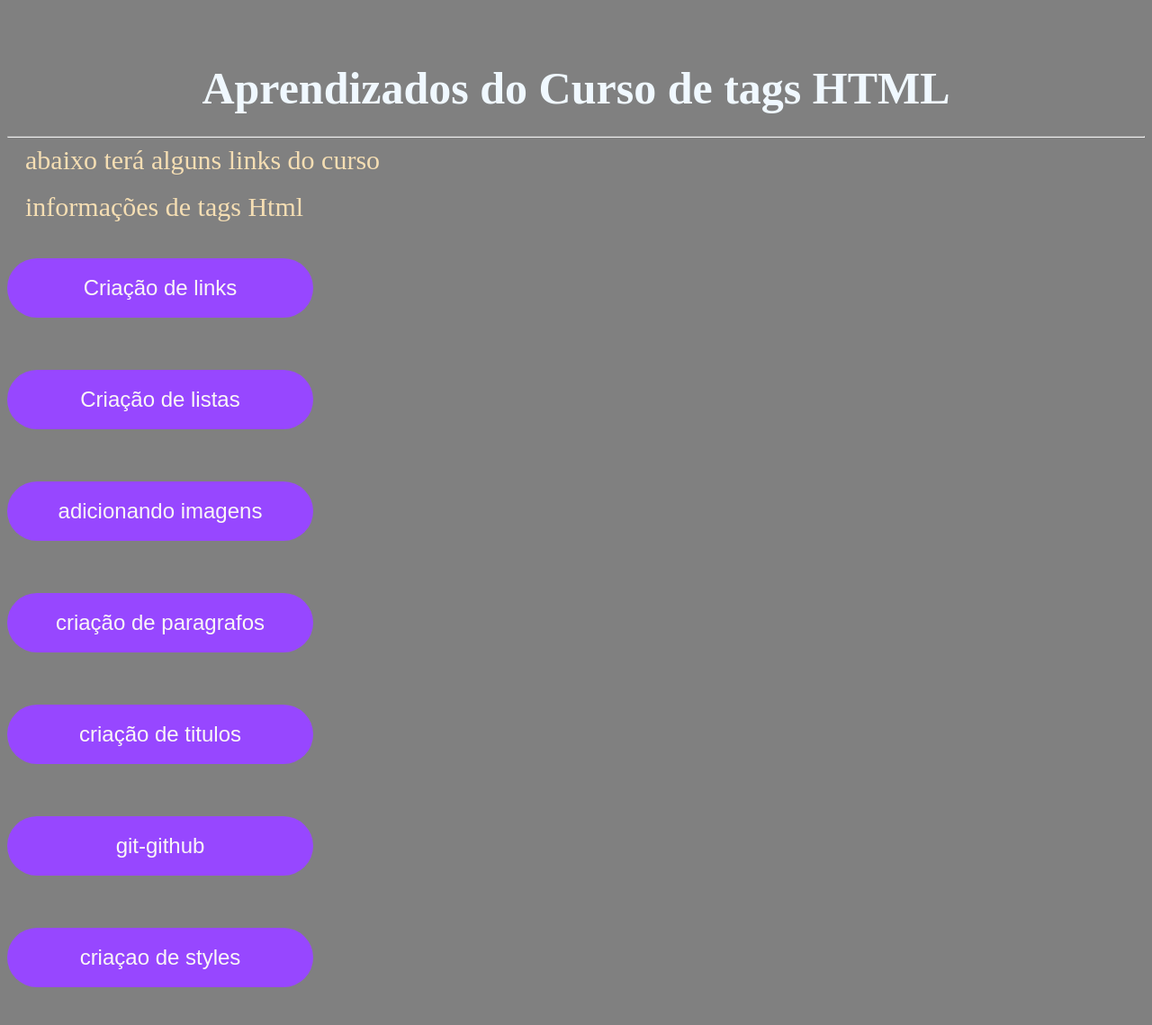
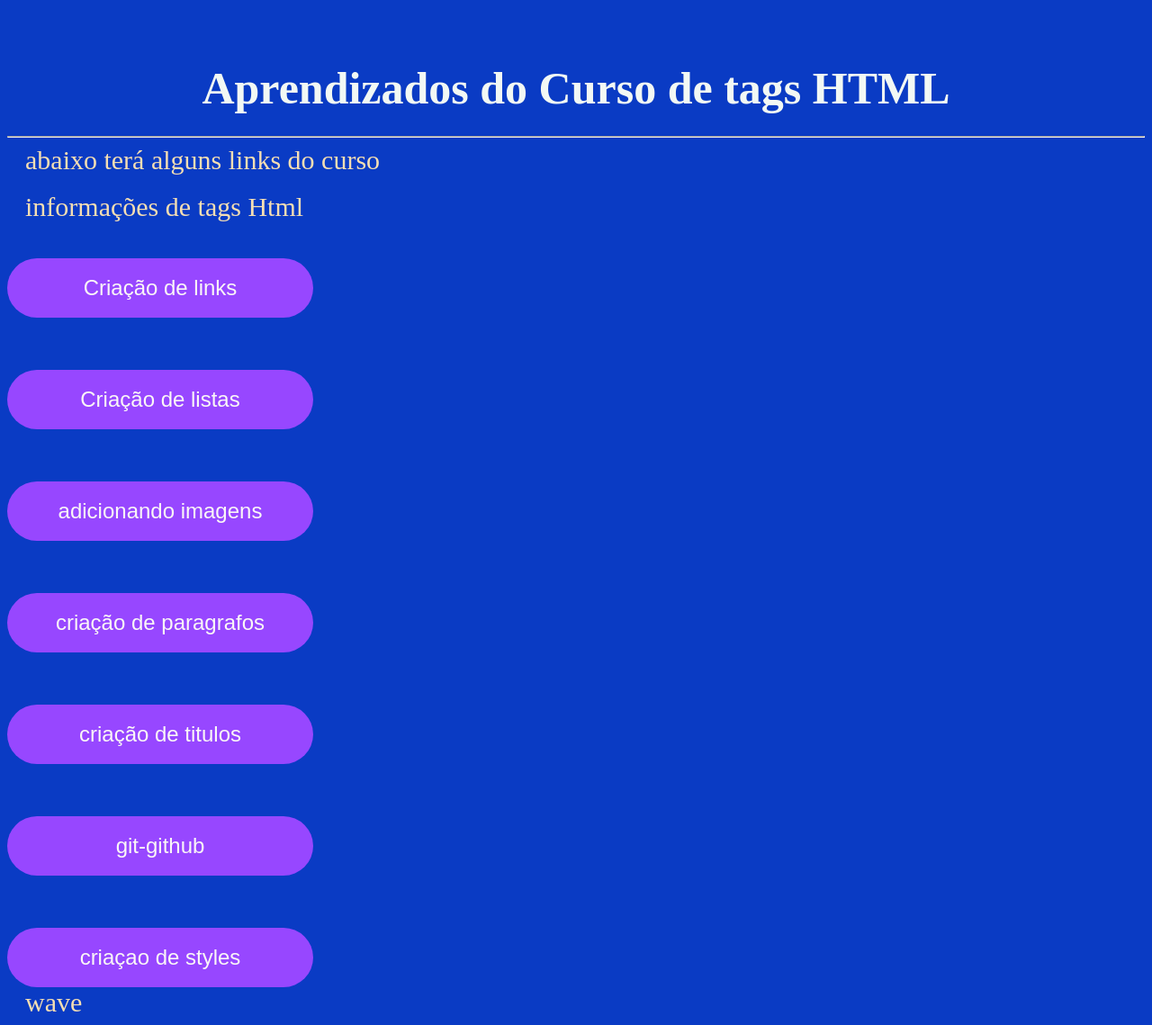
Before and after one commit to Weslemdev/curso, a plain HTML site: page index.html in a window 1280 px wide. Shown: the whole page at 90% size. Before the commit the page ends 1105 px from the top, so only its background shows below. Drawn offline with Linux system fonts and the light colour scheme.

Commit message:
inicial tag google search console

```diff
--- a/css/style.css
+++ b/css/style.css
@@ -3,13 +3,13 @@
 
 body h1{
     font-family:'Times New Roman', Times, serif;
-    color: aliceblue;
+    color: rgb(242, 248, 244);
     font-size: 50px;
     text-align: center;
     margin:69px auto 24px ;
 }
 body{
-    background-color:gray;
+    background-color:rgb(10, 59, 196);
 }
 
 p{
--- a/index.html
+++ b/index.html
@@ -7,6 +7,7 @@
     <link rel="stylesheet" href="css/style.css">
 
     <title>Curso Front-end</title>
+    <meta name="google-site-verification" content="7E9KApr5m2QRqmSVQxrczLgss1q79ZTZyPEiXMRw92U" />
 </head>
 <body>
     <h1>Aprendizados do Curso de tags HTML</h1>
@@ -20,7 +21,7 @@
     <a href="criacao_de_titulos.html">criação de titulos</a><br>
     <a href="git_github.html">git-github</a><br>
     <a href="criaçao_de_styles_css.html">criaçao de styles</a>
-
+<p>wave  <wave class="webaim org"></wave></p>
 
 </body>
 </html>
```
